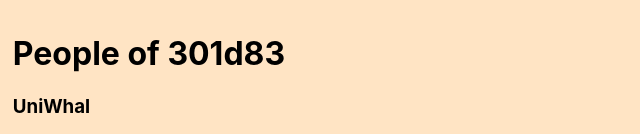
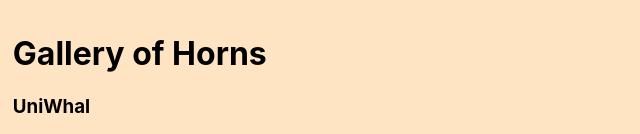
Before and after one commit to guerillaxgardener/gallery-of-horns, a React (Create React App) app: page / in a window 1280 px wide. Shown: the top 134 px of the page, without its empty margins (0-640 px from the left). Built offline with nearby package versions, Linux system fonts and the light colour scheme.

Commit message:
Create Header react component

```diff
--- a/src/Header.js
+++ b/src/Header.js
@@ -1,12 +1,12 @@
-import React from "react";
+import React from 'react';
 
 class Header extends React.Component {
   render() {
     return (
       <header>
-        <h1>People of 301d83</h1>
+        <h1>Gallery of Horns</h1>
       </header>
-    )
+    );
   }
 }
 
```
